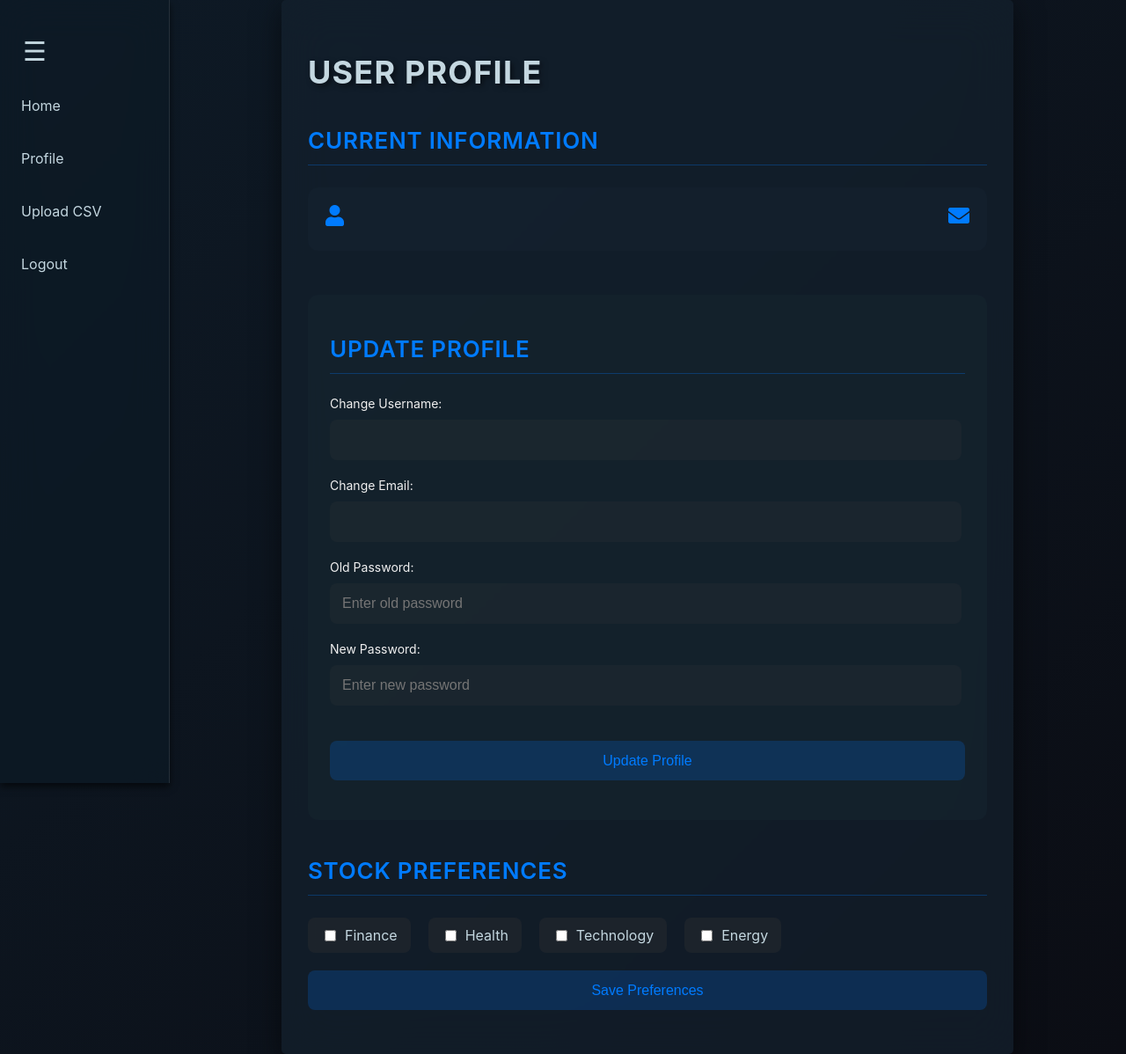
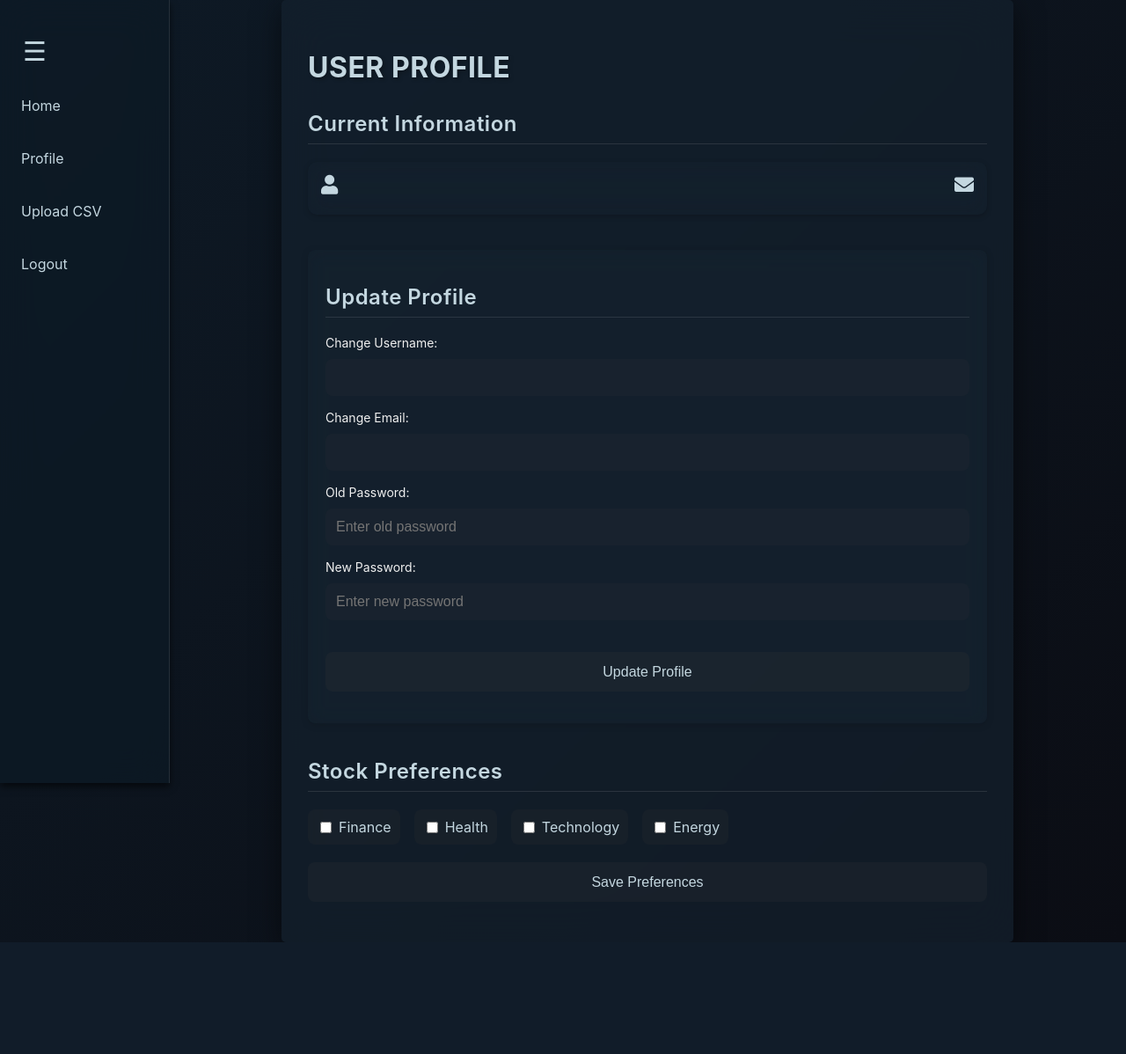
Before and after one commit to sammalik111/StockAnalysis, a Flask app: template templates/profile.html in a window 1280 px wide. Shown: the whole page at 88% size. After the commit the page ends 1071 px from the top, so only its background shows below. Run offline with Flask 3, Linux system fonts and the light colour scheme; the template is opened without the code that fills it, so the values that code supplies are empty.

Commit message:
reworked css for profile, profile updating routing corrected

```diff
--- a/app.py
+++ b/app.py
@@ -327,7 +327,6 @@ def recommendations():
     except Exception as e:
         return jsonify({'error': str(e)}), 500
 
-    return jsonify({'error': 'No recommendations available'}), 404
 
 @app.route('/update-profile', methods=['POST'])
 def update_profile():
@@ -336,11 +335,11 @@ def update_profile():
         user = AddUser.query.filter_by(name=user_name).first()
 
         if user:
-            # Retrieve form data
-            changes = request.form
+            # Retrieve JSON data
+            changes = request.json
 
             # Check if the new username or email is already taken by another user
-            new_username = changes.get('username', user.name)
+            new_username = changes.get('name', user.name)
             new_email = changes.get('email', user.email)
             existing_user = AddUser.query.filter(
                 (AddUser.name == new_username) | (AddUser.email == new_email)
@@ -354,8 +353,8 @@ def update_profile():
             user.email = new_email
 
             # Check if the old password matches before allowing password change
-            old_password = changes.get('oldpassword')
-            new_password = changes.get('password')
+            old_password = changes.get('old_password')
+            new_password = changes.get('new_password')
 
             if old_password and new_password:
                 if check_password_hash(user.password, old_password):
@@ -379,6 +378,7 @@ def update_profile():
             return jsonify({'success': 'Profile updated successfully'})
 
     return jsonify({'error': 'User not logged in or session expired'}), 403
+
 
 
 # route to update user preferences
--- a/static/css/profile.css
+++ b/static/css/profile.css
@@ -1,54 +1,49 @@
 /* Main Title */
 .main-title {
-    font-size: 36px;
+    font-size: 32px;
     color: #c4d7e0;
     font-weight: 700;
-    letter-spacing: 1.2px;
-    text-align: left;
-    margin-bottom: 40px;
+    margin-bottom: 30px;
     text-transform: uppercase;
-    text-shadow: 3px 3px 6px rgba(0, 0, 0, 0.5);
+    text-shadow: 2px 2px 4px rgba(0, 0, 0, 0.3);
 }
 
 /* Section Subtitle */
 .section-subtitle {
-    font-size: 26px;
-    color: #007bff;
-    margin-bottom: 25px;
+    font-size: 24px;
+    color: #c4d7e0;
+    margin-bottom: 20px;
     font-weight: 600;
-    border-bottom: 1px solid rgba(0, 123, 255, 0.3);
-    padding-bottom: 12px;
-    letter-spacing: 0.8px;
-    text-transform: uppercase;
+    padding-bottom: 8px;
+    border-bottom: 1px solid rgba(255, 255, 255, 0.1);
 }
 
-/* User Info Container */
+/* Frosted Glass User Info Container */
 .user-info-container {
     display: flex;
     justify-content: space-between;
-    background: rgba(20, 34, 46, 0.7);
-    padding: 20px;
-    border-radius: 12px;
-    margin-bottom: 30px;
-    transition: all 0.3s ease;
+    background: rgba(20, 34, 46, 0.4);
+    backdrop-filter: blur(12px);
+    padding: 15px;
+    border-radius: 10px;
+    margin-bottom: 20px;
+    box-shadow: 0 2px 6px rgba(0, 0, 0, 0.2);
 }
-
 
 /* User Info */
 .user-info {
     display: flex;
     flex-direction: column;
-    justify-content: center;
     align-items: center;
     text-align: center;
     color: #c4d7e0;
     font-size: 18px;
-    font-weight: 600;
+    font-weight: 500;
 }
 
 .user-info i {
-    color: #007bff;
-    font-size: 24px;
+    color: #c4d7e0;
+    font-size: 22px;
     margin-bottom: 8px;
 }
 
@@ -59,63 +54,59 @@
 
 /* Update Profile Section */
 .update-profile-section {
-    background: rgba(20, 34, 46, 0.8);
-    padding: 25px;
-    border-radius: 12px;
-    transition: all 0.3s ease;
+    background: rgba(20, 34, 46, 0.5);
+    backdrop-filter: blur(10px);
+    padding: 20px;
+    border-radius: 8px;
+    box-shadow: 0 2px 8px rgba(0, 0, 0, 0.15);
 }
 
 /* Form Inputs */
 input[type="text"], input[type="email"], input[type="password"], button {
-    width: calc(100% - 32px); /* Adjust for padding */
-    padding: 14px;
-    margin-bottom: 20px;
+    width: calc(100% - 24px);
+    padding: 12px;
+    margin-bottom: 16px;
     border-radius: 8px;
-    background: rgba(55, 55, 55, 0.2);
+    background: rgba(55, 55, 55, 0.15);
     border: none;
-    color: #ffffff;
+    color: #c4d7e0;
     font-size: 16px;
-    transition: background 0.3s ease;
+    transition: background 0.3s ease, box-shadow 0.3s ease;
 }
 
-button{
-    width: calc(100%);
-}
-
-input:focus {
+input:focus, button:hover {
+    background: rgba(255, 255, 255, 0.1);
+    box-shadow: 0 2px 8px rgba(255, 255, 255, 0.15);
     outline: none;
-    background: rgba(255, 255, 255, 0.15);
-    box-shadow: 0 2px 6px rgba(0, 123, 255, 0.3);
 }
 
 button {
-    background: rgba(0, 123, 255, 0.2);
-    border: none;
-    color: #007bff;
+    background: rgba(55, 55, 55, 0.2);
+    color: #c4d7e0;
     font-size: 16px;
     padding: 14px;
     border-radius: 8px;
     cursor: pointer;
     transition: all 0.3s ease;
+    border: none;
+    width: 100%;
 }
 
 button:hover {
-    background: rgba(0, 123, 255, 0.4);
+    background: rgba(55, 55, 55, 0.3);
     color: #fff;
-    box-shadow: 0 4px 8px rgba(0, 123, 255, 0.4);
 }
 
 /* Preferences Section */
 .preferences-list {
     display: flex;
-    flex-direction: row;
-    gap: 20px;
     flex-wrap: wrap;
+    gap: 16px;
 }
 
 .preferences-list label {
-    background: rgba(55, 55, 55, 0.3);
-    padding: 10px 15px;
+    background: rgba(55, 55, 55, 0.15);
+    padding: 10px;
     border-radius: 8px;
     color: #c4d7e0;
     font-size: 16px;
@@ -123,14 +114,13 @@ button:hover {
 }
 
 .preferences-list label:hover {
-    background: rgba(0, 123, 255, 0.2);
-    color: #007bff;
-    border: 1px solid #007bff;
+    background: rgba(55, 55, 55, 0.25);
+    color: #c4d7e0;
 }
 
 .preferences-list input[type="checkbox"] {
-    accent-color: #007bff;
-    margin-right: 10px;
+    accent-color: #c4d7e0;
+    margin-right: 8px;
 }
 
 /* Sidebar and Toggle Button */
--- a/static/js/profile.js
+++ b/static/js/profile.js
@@ -6,7 +6,7 @@ document.addEventListener('DOMContentLoaded', function () {
 
 function updateProfile() {
     document.getElementById('profileForm').addEventListener('submit', function (event) {
-        event.preventDefault(); // Prevent the default form submission
+        event.preventDefault(); // Prevent default form submission
 
         // Collect form data
         const formData = new FormData(this);
--- a/static/js/scripts.js
+++ b/static/js/scripts.js
@@ -8,13 +8,13 @@ document.addEventListener('DOMContentLoaded', function () {
     initializeThemeToggle();
 
     // Defer fetching crypto data to the background
-    // setTimeout(fetchCryptoData, 0);
+    setTimeout(fetchCryptoData, 0);
 
     // Lazy load news and recommendations after full page load
-    // window.addEventListener('load', () => {
-    //     fetchNews();
-    //     fetchRecommendations();
-    // });
+    window.addEventListener('load', () => {
+        fetchNews();
+        fetchRecommendations();
+    });
 
     // Debounced search input handler
     const debouncedSearch = debounce(handleSearch, 300);
```
Also changed, not shown: other parts of static/css/profile.css (+7 -22 lines), databases/users.db.
